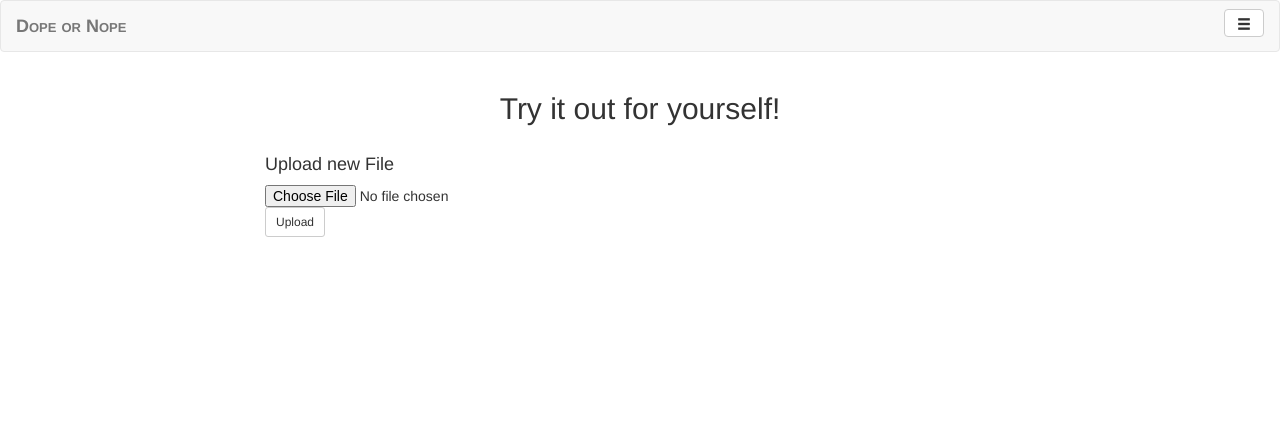
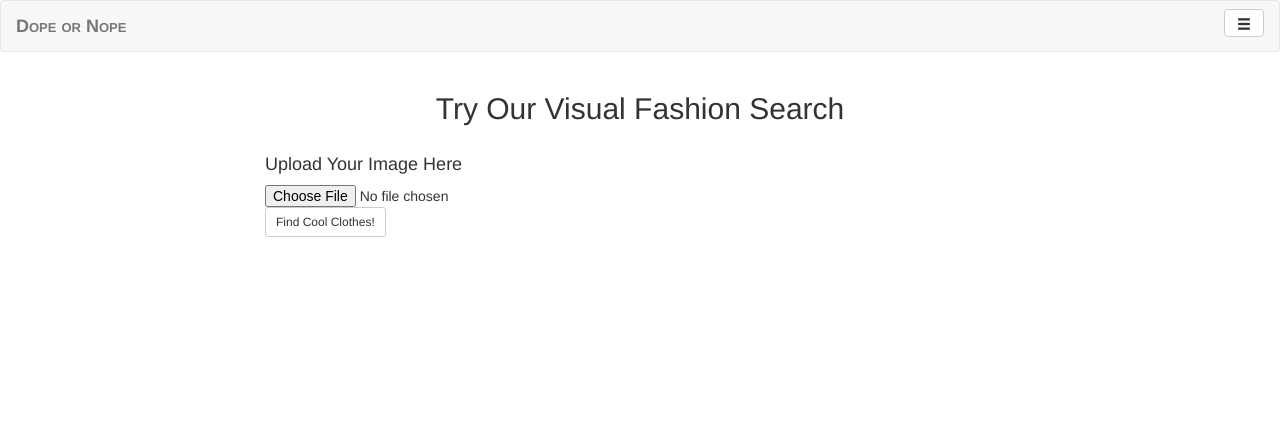
Before and after one commit to datascopeanalytics/DeepProduct, a Flask app: page /tryitout in a window 1280 px wide. Shown: the top 436 px of the page. Run offline with Flask 2, Linux system fonts and the light colour scheme; parts of the project's set-up code (start-up, migrations or seed data) failed here and were passed over; some libraries are stand-ins or nearby versions.

Commit message:
Changed some image layout and titles of tryiotout pages

```diff
--- a/templates/results.html
+++ b/templates/results.html
@@ -14,7 +14,7 @@
   <div class="row">
     <div class="span" style='padding-bottom: 30px;'>
       <h2 class="text-center">
-        <p>Results!</p>
+        <p>Here are Some Items You'll Love</p>
       </h2>
     </div>
   </div>
@@ -24,7 +24,7 @@
       <div class="col-md-3">
         <div class="panel panel-default">
           <div class="panel-body">
-            <img style='margin: auto; ' width=224px height=224px
+            <img style='margin: auto; ' width=224px
               class="thumbnail" src="{{ data[key] }}">
               <caption>
                 Your image
@@ -36,7 +36,7 @@
       <div class="col-md-3">
         <div class="panel panel-default">
           <div class="panel-body">
-            <img style='margin: auto; ' width=224px height=224px
+            <img style='margin: auto; ' width=224px
               class="thumbnail" src="{{ url_for('static', filename=data[key]) }}">
               <caption>
                 Result {{ key }}
--- a/templates/tryitout.html
+++ b/templates/tryitout.html
@@ -12,16 +12,16 @@
 <div class="container">
   <div class="row">
     <div class="span" style='padding-bottom: 10px;'>
-      <h2 class="text-center">Try it out for yourself!</h2>
+      <h2 class="text-center">Try Our Visual Fashion Search</h2>
     </div>
   </div>
 <div id='loading'><img src='/static/img/loading.gif' /></div>
 <div id="content" class="row">
   <div class="col-md-4 col-md-offset-2">
-    <h4>Upload new File</h4>
+    <h4>Upload Your Image Here</h4>
       <form method=post enctype=multipart/form-data>
         <input type=file name=file>
-        <input class="btn btn-default btn-sm" type=submit value=Upload onclick="loading();">
+        <input class="btn btn-default btn-sm" type=submit value="Find Cool Clothes!" onclick="loading();">
       </form>
   </div>
 </div>
```
